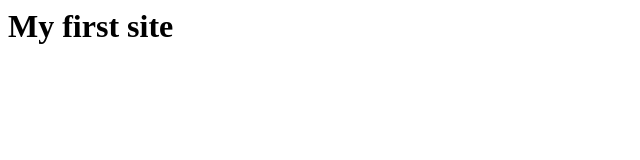
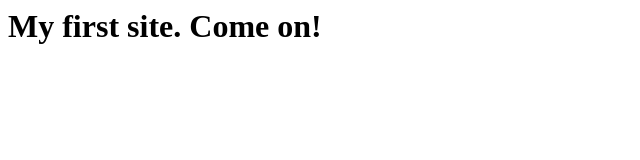
Before and after one commit to D-Emo/ASW_Project, a plain HTML site: page site/index.html in a window 1280 px wide. Shown: the whole page, without its empty margins (0-640 px from the left). Drawn offline with Linux system fonts and the light colour scheme.

Commit message:
First update

```diff
--- a/site/index.html
+++ b/site/index.html
@@ -3,7 +3,7 @@
 	<title>My site</title>
 </head>
 <body>
-	<h1>My first site</h1>
+	<h1>My first site. Come on!</h1>
 
 </body>
 </html>
```
